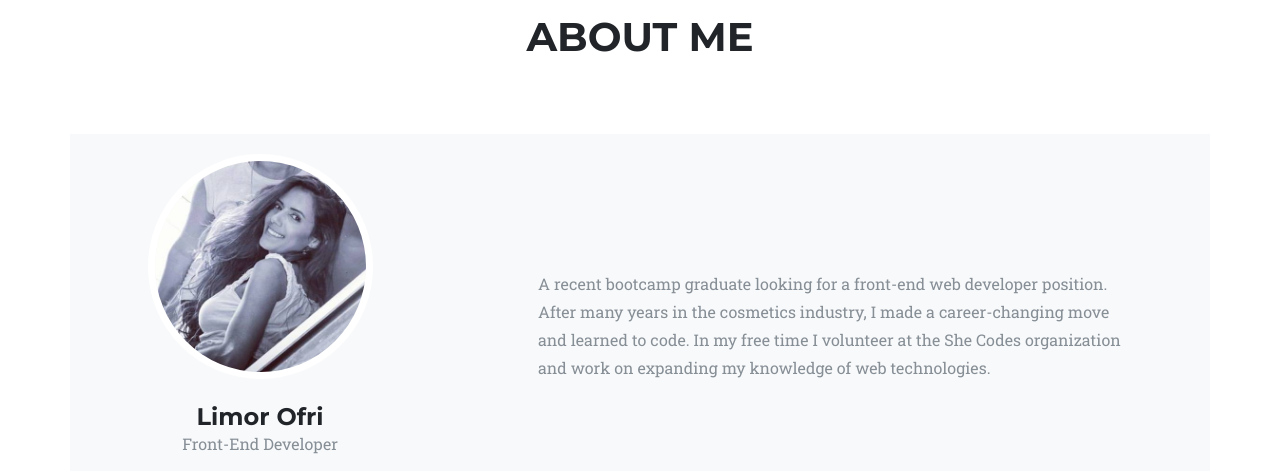
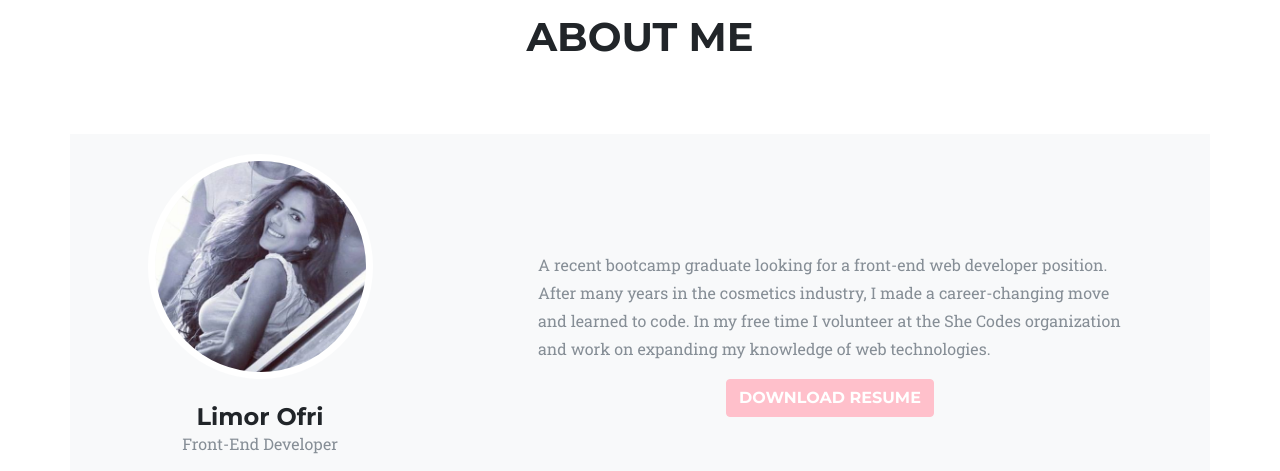
Before and after one commit to ofrilim/lim-portfolio, a plain HTML site: page index.html in a window 1280 px wide. Shown: the part 840-1311 px from the top of the page. Drawn offline with nearby package versions, Linux system fonts and the light colour scheme; a web font is replaced by a local one.

Commit message:
add a download resume button

```diff
--- a/index.html
+++ b/index.html
@@ -116,8 +116,11 @@
                         </ul>
                     </div>
                     </div>
-                    <div class="col-sm-8 flex-align-center">
+                    <div class="col-sm-8 flex-align-center flex-column">
                         <p class="large text-muted  about-description">A recent bootcamp graduate looking for a front-end web developer position. After many years in the cosmetics industry, I made a career-changing move and learned to code. In my free time I volunteer at the She Codes organization and work on expanding my knowledge of web technologies.</p>
+                        <a href="./CV-LimorOfri.pdf" download>
+                           <button class="btn btn-primary">Download Resume</button>
+                        </a>
                     </div>
                 </div>
             </div>
--- a/js/proj-service.js
+++ b/js/proj-service.js
@@ -8,7 +8,7 @@ const gProjs = [
     createProj(id(), 'Appsus', 'Email & Notes app', 'Team work. My part was the Email app',
     'img/portfolio/frame-email.png', 'November 2019', ['HTML, CSS, JS, Vue'], 'https://ofrilim.github.io/appSus/#/email/inbox'),
     createProj(id(), 'Meme Creator', 'Create your own meme!', 'Design you own meme!',
-    'img/portfolio/frame-meme.png', 'September 2019',  ['HTML, CSS, JS'], 'https://ofrilim.github.io/Meme-Creator/'),
+    'img/portfolio/frame-meme.png', 'September 2019',  ['HTML, canvas, CSS, JS'], 'https://ofrilim.github.io/Meme-Creator/'),
     createProj(id(), 'B-Good', 'E-commerce fashion app', 'Buying and selling clothes online',
     'img/portfolio/frame-bgood.png', 'October 2019', ['Vue, JS, SASS, Node.js, mongoDB'], 'https://b-good.herokuapp.com/'),
     // createProj(id(), 'Mine Sweaper', 'My first self Project!', 'super cool mine sweaper game!',
```
Also changed, not shown: 1 other file.
